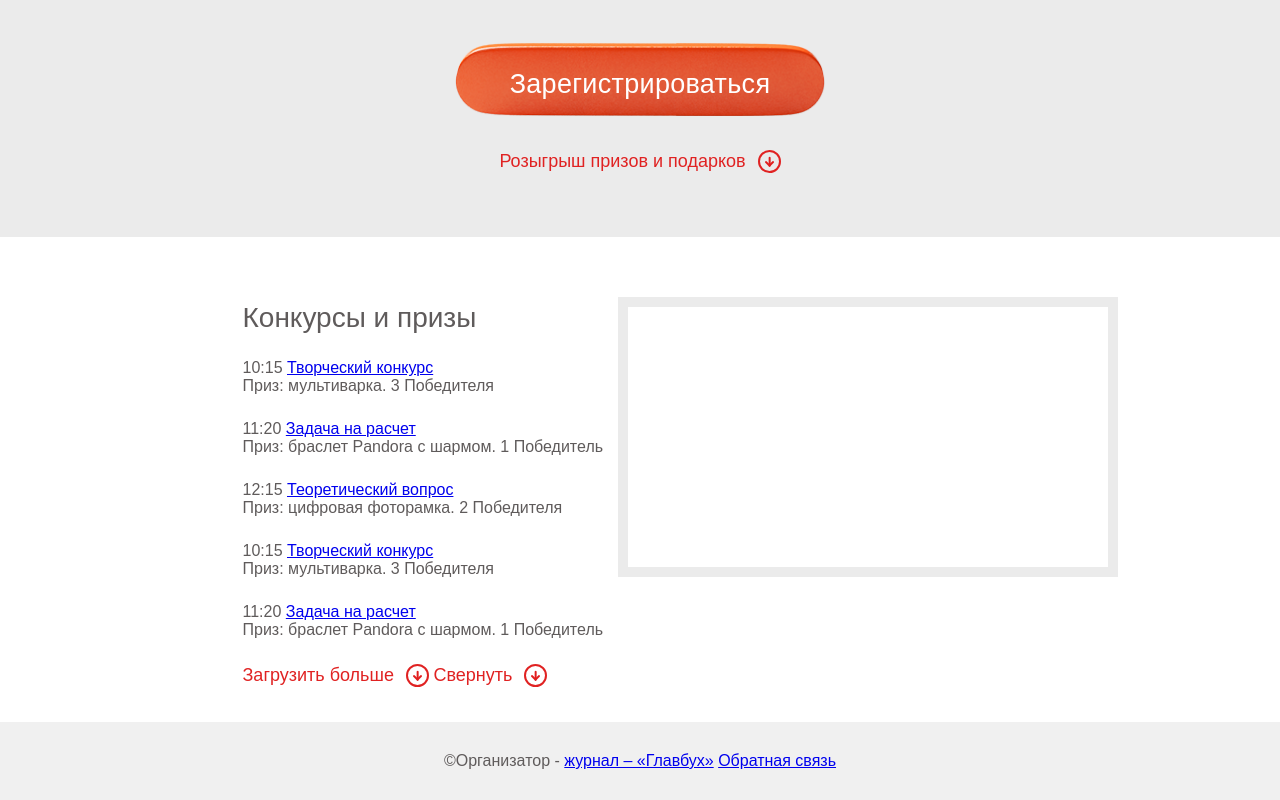
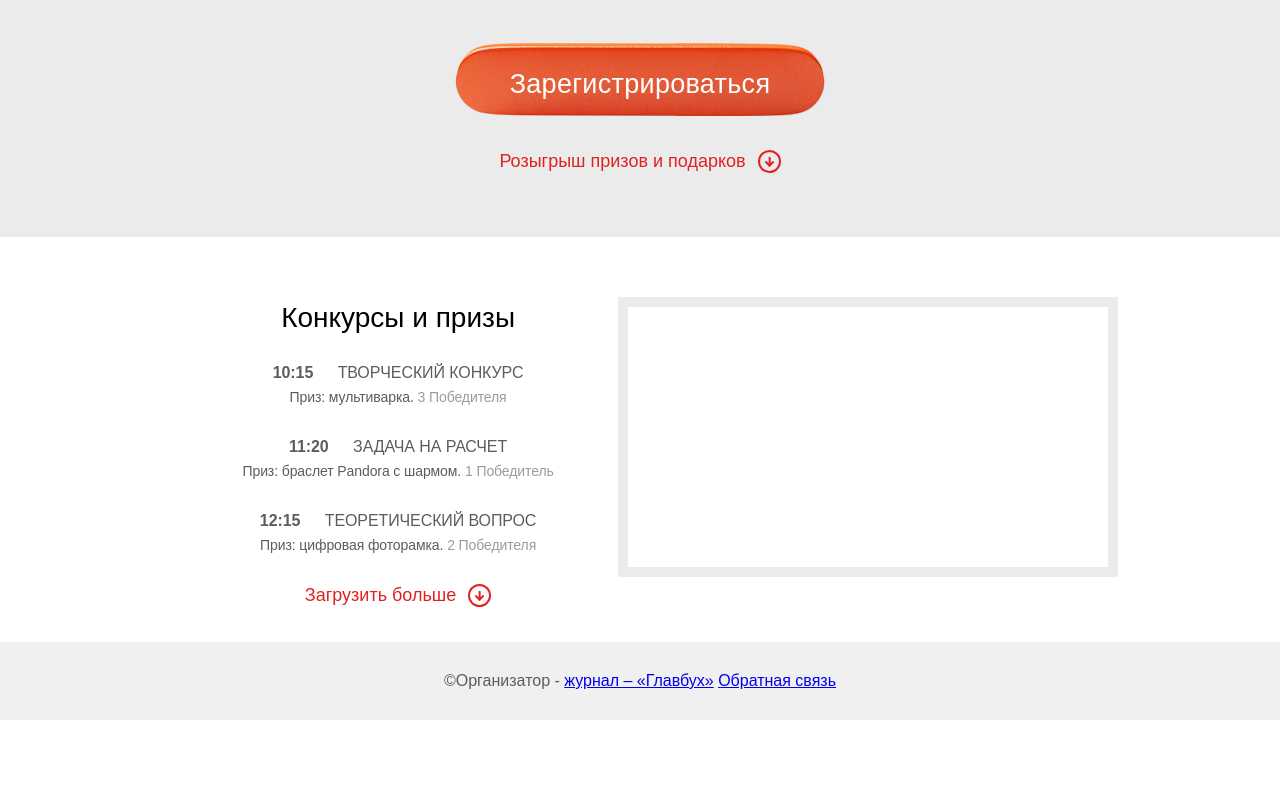
Before and after one commit to swhistle/accounting-marathon, a website: page app/index.html in a window 1280 px wide. Shown: the part 999-1799 px from the top of the page. After the commit the page ends 1719 px from the top, so only its background shows below. Drawn offline with nearby package versions, Linux system fonts and the light colour scheme; files that its build step writes are made by us from their sources.

Commit message:
stylize contests block in footer

```diff
--- a/app/components/contests/contests.scss
+++ b/app/components/contests/contests.scss
@@ -1,20 +1,64 @@
 @import '../../styles/variables';
 
 .contests {
+  text-align: center;
 
   &__title {
     display: inline-block;
     font-size: 28px;
     line-height: 1.5;
+    color: #000;
     margin-bottom: 20px;
   }
 
   &__list {
-
+    height: 225px;
+    overflow: hidden;
   }
 
   &__item {
     margin-bottom: 25px;
   }
 
+  &__item-main-info {
+    font-size: 16px;
+    line-height: 28px;
+  }
+
+  &__time {
+    display: inline-block;
+    margin-right: 20px;
+    letter-spacing: -0.1px;
+    font-weight: bold;
+  }
+
+  &__description {
+    display: inline-block;
+    color: inherit;
+    text-decoration: none;
+    text-transform: uppercase;
+    letter-spacing: -0.1px;
+
+    &:hover,
+    &:active {
+      color: #000;
+    }
+  }
+
+  &__item-add-info {
+    font-size: 14px;
+    line-height: 1.5;
+  }
+
+  &__gift {
+    display: inline-block;
+    letter-spacing: -0.1px;
+  }
+
+  &__winners {
+    display: inline-block;
+    color: $color-text-light;
+    letter-spacing: -0.1px;
+  }
+
 }
--- a/app/components/link/link.scss
+++ b/app/components/link/link.scss
@@ -85,4 +85,12 @@
       opacity: 0.7;
     }
   }
+
+  &--show-less {
+    display: none;
+
+    &::after {
+      transform: rotate(180deg);
+    }
+  }
 }
--- a/app/styles/_variables.scss
+++ b/app/styles/_variables.scss
@@ -11,3 +11,4 @@ $color-title: #f94f33;
 $color-social-link: #e02222;
 $color-background: #ebebeb;
 $color-copyright: #f0f0f0;
+$color-text-light: #9b9b9b;
```
Also changed, not shown: htdocs/styles/contests/contests.css, htdocs/styles/link/link.css, htdocs/styles/style-index.css.
